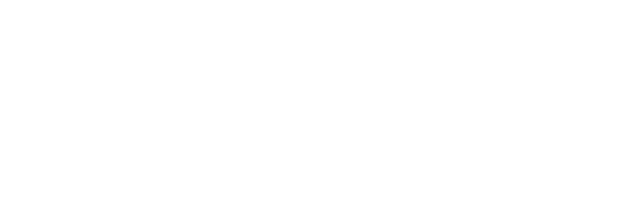
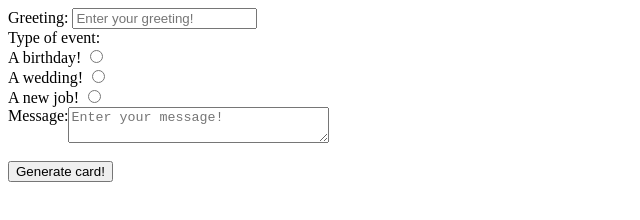
Before and after one commit to cbmcdougall/Celebration_Card, a plain HTML site: page index.html in a window 1280 px wide. Shown: the whole page, without its empty margins (0-640 px from the left). Drawn offline with Linux system fonts and the light colour scheme.

Commit message:
add html content

```diff
--- a/index.html
+++ b/index.html
@@ -5,10 +5,35 @@
     <meta http-equiv="X-UA-Compatible" content="IE=edge">
     <meta name="viewport" content="width=device-width, initial-scale=1.0">
     <link rel="stylesheet" href="style.css">
-    <script defer src="./index.js"></script>
-    <title>Celebration Card!</title>
+    <script defer src="index.js"></script>
+    <title>Celebration Card</title>
 </head>
 <body>
-
+    <form class="showForm">
+        <section>
+            <label for="greeting">Greeting: </label>
+            <input type="text" placeholder="Enter your greeting!" id="greeting">
+        </section>
+        <section>
+            <span>Type of event:</span><br>
+            <label for="birthday">A birthday!</label>
+            <input type="radio" name="eventType" id="birthday" value="birthday"><br>
+            <label for="wedding">A wedding!</label>
+            <input type="radio" name="eventType" id="wedding" value="wedding"><br>
+            <label for="new job">A new job!</label>
+            <input type="radio" name="eventType" id="new job" value="new job">
+        </section>
+        <section style="display:flex">
+            <label for="message">Message:</label>
+            <textarea name="message" id="message" cols="30" rows="2"placeholder="Enter your message!"></textarea>
+        </section>
+        <br>
+        <input type="submit" value="Generate card!">
+    </form>
+    <section id="card">
+        <h1 id="card-greeting"></h1>
+        <h2 id="card-event"></h2>
+        <p  id="card-message"></p>
+    </section>
 </body>
 </html>
```
